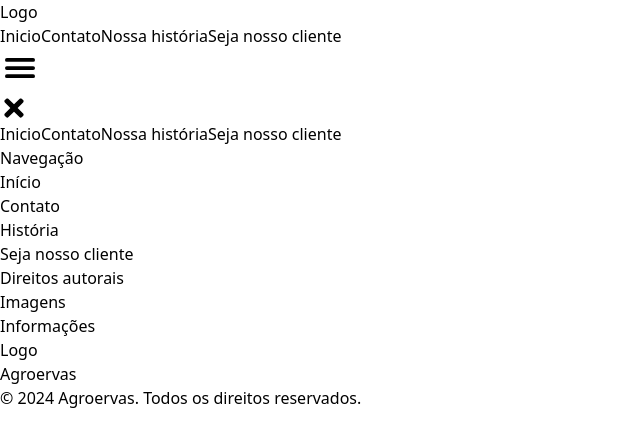
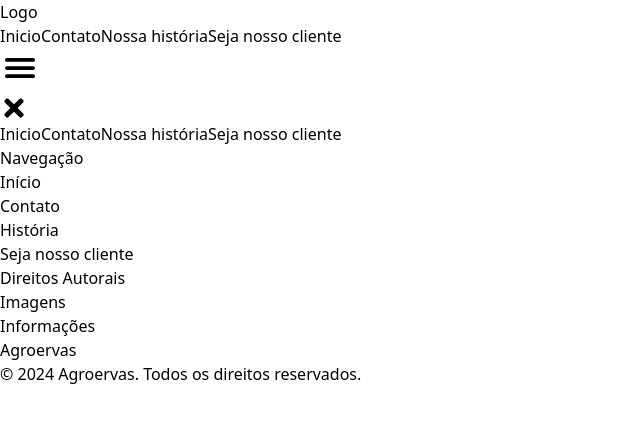
Before and after one commit to ali-ali18/agroervas, a React (Vite) app: page /contato in a window 1280 px wide. Shown: the top 446 px of the page, without its empty margins (0-640 px from the left). Built offline with nearby package versions, Linux system fonts and the light colour scheme.

Commit message:
correção de Acessibilidade

```diff
--- a/src/components/footer/FooterButton/index.jsx
+++ b/src/components/footer/FooterButton/index.jsx
@@ -5,7 +5,7 @@
     <li>
       <Link
         to={to}
-        className='block w-full text-gray-400 hover:text-white transition-colors duration-300 py-2'
+        className='block w-full text-white hover:text-gray-400 transition-colors duration-300 py-2'
       >
         {children}
       </Link>
--- a/src/components/footer/index.jsx
+++ b/src/components/footer/index.jsx
@@ -2,32 +2,35 @@
 
 export default function Footer() {
   return (
-    <footer className='grid grid-cols-1 md:grid-cols-3 gap-8 bg-gray-800 text-white py-8 px-4 mt-6'>
-      {/* Navegação */}
+    <footer className='grid grid-cols-1 md:grid-cols-3 gap-8 bg-gray-800 text-white py-8 mt-5 px-4'>
+      {/* Seção Navegação */}
+      <div>
+        <h3 className='text-lg font-semibold border-b-2 border-green-500 pb-2'>Navegação</h3>
         <ul className='space-y-2'>
-        <h3 className='text-lg font-semibold border-b-2 border-green-500 pb-2'>Navegação</h3>
           <ButtonFooter to='/'>Início</ButtonFooter>
           <ButtonFooter to='/contato'>Contato</ButtonFooter>
           <ButtonFooter to='/historia'>História</ButtonFooter>
           <ButtonFooter to='/seja-nosso-cliente'>Seja nosso cliente</ButtonFooter>
         </ul>
+      </div>
 
-      {/* Direitos Autorais */}
+      {/* Seção Direitos Autorais */}
+      <div>
+        <h3 className='text-lg font-semibold border-b-2 border-green-500 pb-2'>Direitos Autorais</h3>
         <ul className='space-y-2'>
-        <h3 className='text-lg font-semibold border-b-2 border-green-500 pb-2'>Direitos autorais</h3>
           <ButtonFooter to='/imagens'>Imagens</ButtonFooter>
           <ButtonFooter to='/informacoes'>Informações</ButtonFooter>
         </ul>
+      </div>
 
-      {/* Logo como texto */}
-      <div className='flex flex-col items-center md:items-start'>
-        <h3 className='text-lg font-semibold border-b-2 border-green-500 pb-2 mb-4'>Logo</h3>
-        <h1 className='text-4xl font-bold text-green-500'>
+      {/* Seção Logo - Centralizada em relação aos itens */}
+      <div className='flex flex-col items-center justify-center'>
+        <h1 className='text-4xl font-bold text-white'>
           Agroervas
         </h1>
       </div>
 
-      {/* Direitos Autorais - Footer */}
+      {/* Direitos Autorais - Texto */}
       <div className='text-center text-sm text-gray-500 mt-8 col-span-full'>
         &copy; {new Date().getFullYear()} Agroervas. Todos os direitos reservados.
       </div>
```
Lines whose indentation alone changed are shown as unchanged.
